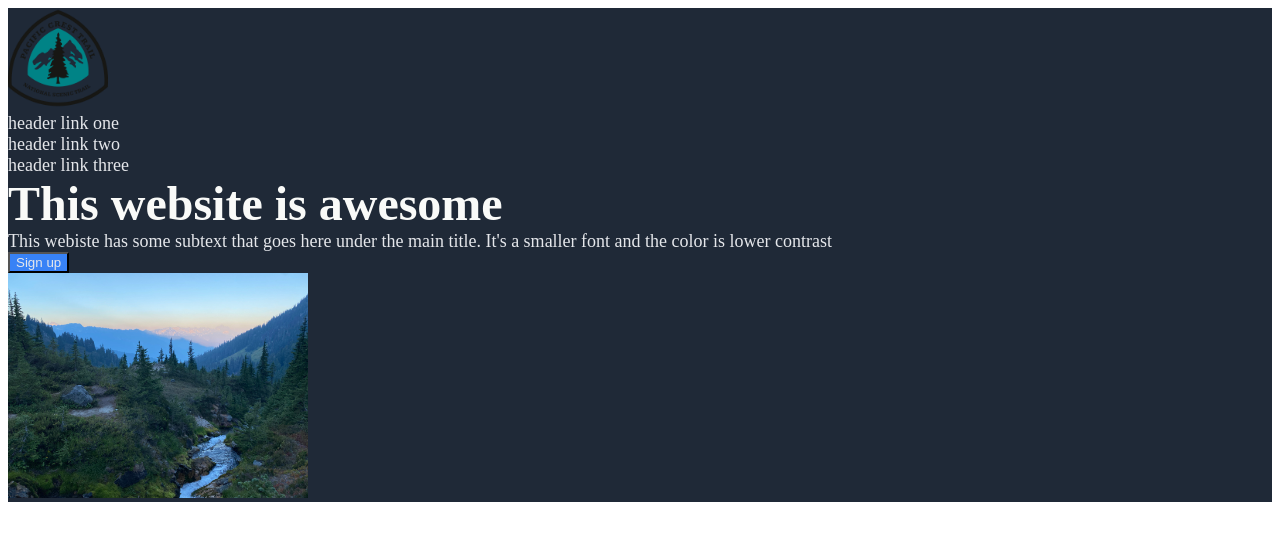
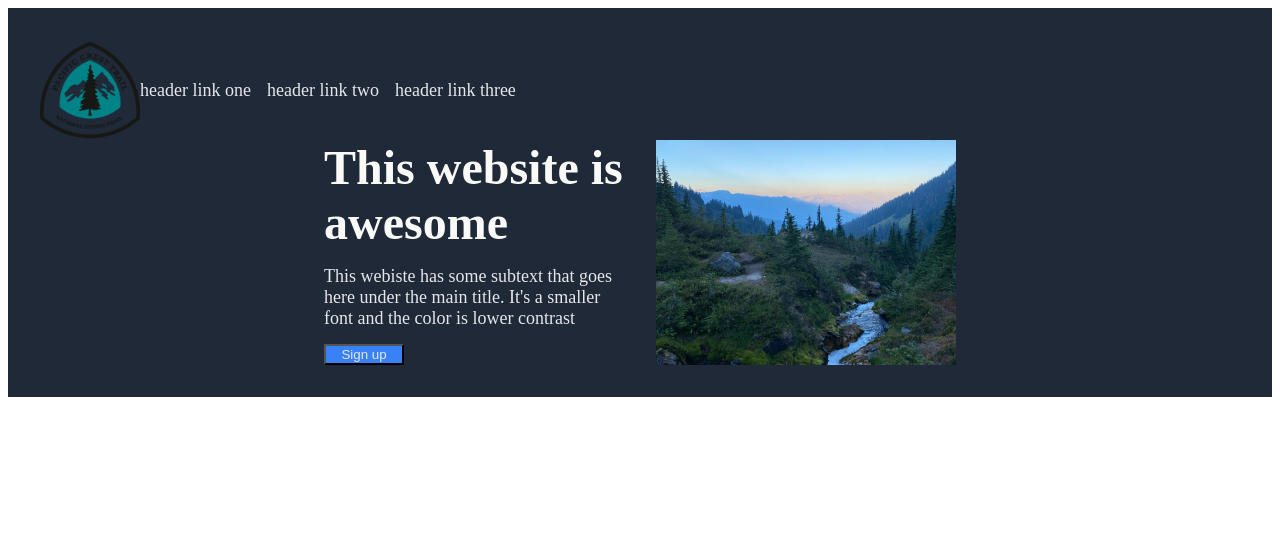
Before and after one commit to James-E-Sullivan/odin-landing-page, a plain HTML site: page index.html in a window 1280 px wide. Drawn offline with Linux system fonts and the light colour scheme.

Commit message:
Organize layout of hero using flexbox
Add additional div classes in index.html.

Header links are not properly layed out on the
far right side of the header.

```diff
--- a/index.html
+++ b/index.html
@@ -21,7 +21,7 @@
         </div>
 
         <div class="banner-content-container">
-            <div>
+            <div class="hero-card">
                 <div class="hero-main-text">This website is awesome</div>
                 <div class="hero-secondary-text">This webiste has some subtext that goes here under the main title. It's a smaller font and the color is lower contrast</div>
                 <button>Sign up</button>
--- a/style.css
+++ b/style.css
@@ -2,6 +2,7 @@
     display: flex;
     flex-direction: column;
     background-color: #1F2937;
+    padding: 32px;
 }
 
 .logo {
@@ -12,6 +13,31 @@
 .hero-secondary-text {
     color: #E5E7EB;
     font-size: 18px;
+}
+
+.header {
+    display: flex;
+    align-items: center;
+}
+
+.header-links {
+    display: flex;
+    gap: 16px;
+    justify-self: flex-end;
+}
+
+.banner-content-container {
+    display: flex;
+    justify-content: center;
+    gap: 32px;
+}
+
+.hero-card {
+    display: flex;
+    flex-direction: column;
+    flex: 0 1 1;
+    width: 300px;
+    justify-content: space-between;
 }
 
 ul {
@@ -34,6 +60,7 @@ a {
 button {
     background-color: #3882F6;
     color: #E5E7EB;
+    width: 80px;
 }
 
 .banner-img {
```
